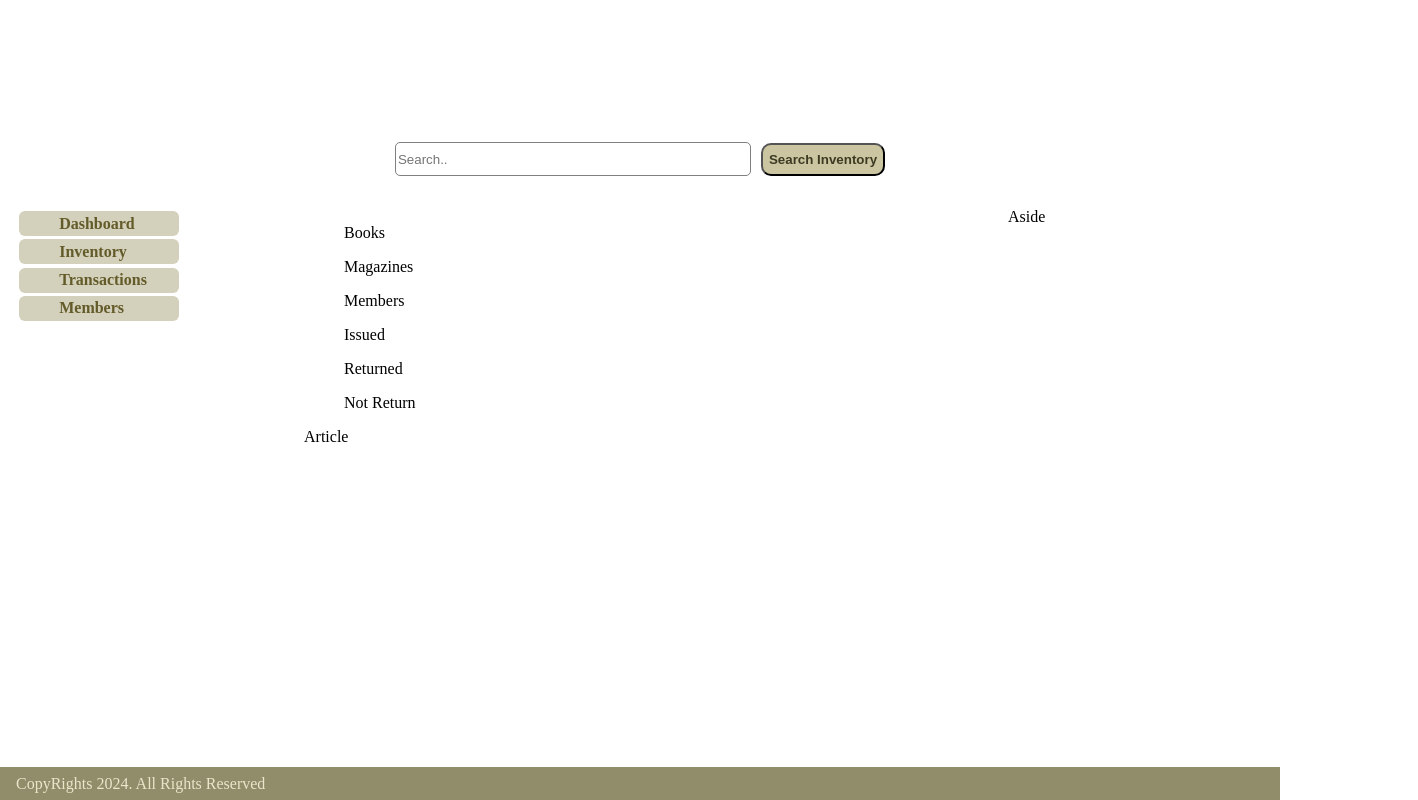
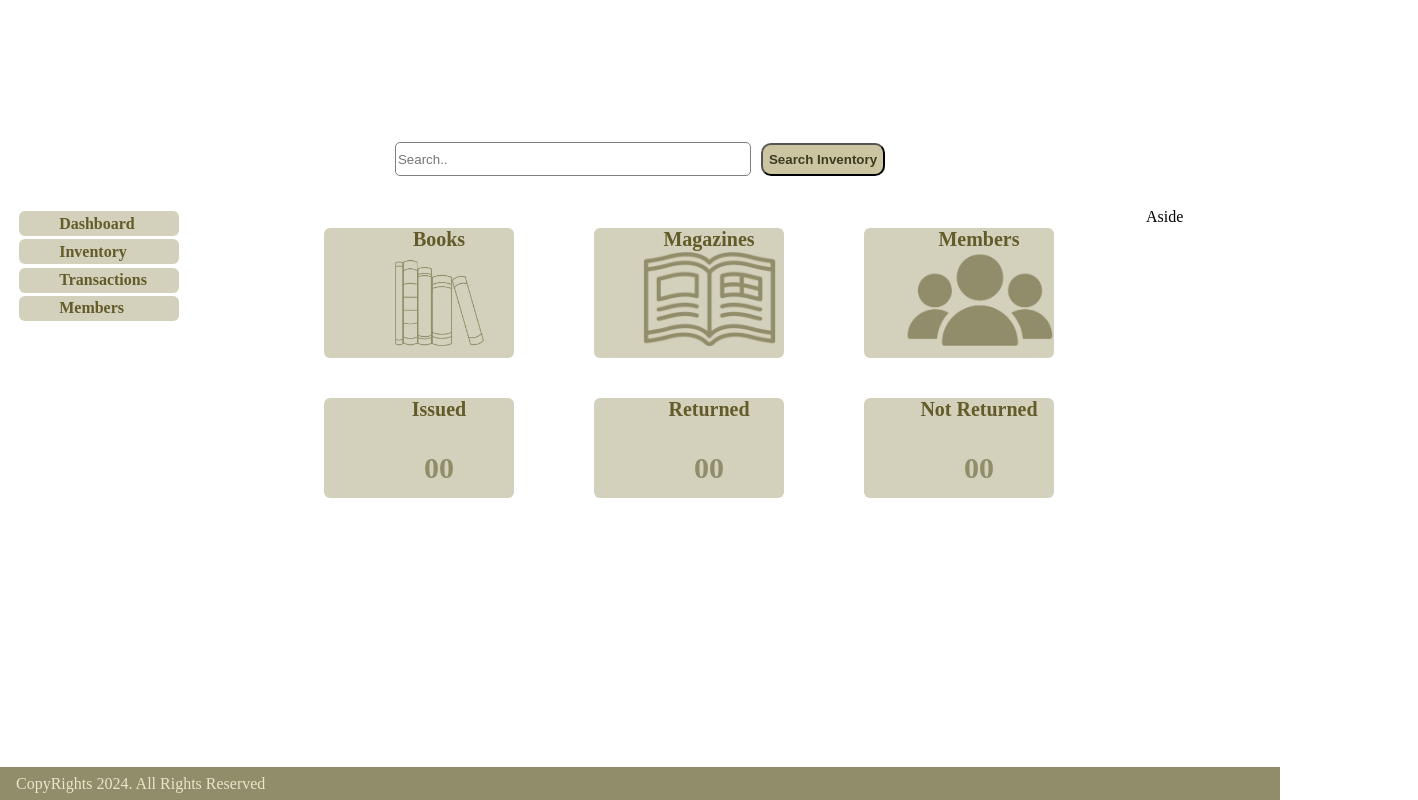
Before and after one commit to ItzelAlwarafi/ICM-Library, a website: page client/index.html in a window 1280 px wide. Shown: the whole page, 1418 px wide, since content can reach past the window. Drawn offline with Linux system fonts and the light colour scheme.

Commit message:
link styling and mediaport

```diff
--- a/client/index.html
+++ b/client/index.html
@@ -10,15 +10,18 @@
     <header> <input type="text" id="searchBar" placeholder="Search.."> <input type="button" id='searchbtn' value="Search Inventory">   </header>
     <div id="main">
         <article>
-            <ul> Books</ul>
-             <ul>Magazines</ul>
-             <ul>Members</ul>
-             <ul> Issued</ul>
-             <ul>Returned</ul>
-             <ul>Not Return</ul>
+            <div id="menulinks" >
+            <ul>Books <img src = '/images/Books.png'> </ul>
+             <ul>Magazines<img src = '/images/magizine.png'></ul>
+             <ul>Members<img src = '/images/Members.png'></ul>
+            </div>
+            <div id="bookStatus">
+             <ul> Issued <p> 00 </p></ul>
+             <ul>Returned <p> 00 </p></ul>
+             <ul>Not Returned <p> 00 </p></ul>
+            </div>
 
-
-            Article</article>
+            </article>
         <nav>
              <ul> Dashboard</ul>
              <ul>Inventory</ul>
--- a/client/style.css
+++ b/client/style.css
@@ -22,7 +22,10 @@ body {
   #main > nav {
     order: -1;
   }
-
+  p{
+    font-size: 30px;
+    color:#918c69;
+  }
   header,
   footer,
   article,
@@ -62,7 +65,66 @@ body {
     background-color:#d3d0bb;
     color: #635B29;
   }
+  article {
+    display: flex;
+    flex-direction: column
+  }
 
+  img{
+    width: auto;
+    height: 95px;
+  }
+  #menulinks{
+    display: flex;
+    flex-direction: row;
+  }
+#menulinks> ul{
+    margin-left: 1em;
+    height: 130px;
+    width: 150px;
+    background-color: #d3d0bb;
+    color:#635B29;
+    font-weight: bolder;
+    border-radius: 6px;
+    display: flex;
+    flex-direction: column;
+    align-items:center;
+    text-align:justify;
+    margin-right: 3em;
+    font-size:20px;
+
+}
+#menulinks> ul:hover{
+    background-color: #635B29;
+    opacity: .5;
+    color: #e5e1c5;
+}
+
+#bookStatus {
+    display: flex;
+    flex-direction: row;
+}
+#bookStatus> ul{
+    margin-left: 1em;
+    height: 100px;
+    width: 150px;
+    background-color: #d3d0bb;
+    color:#635B29;
+    font-weight: bolder;
+    border-radius: 6px;
+    display: flex;
+    flex-direction: column;
+    align-items:center;
+    margin-right: 3em;
+    font-size:20px;
+
+
+}
+#bookStatus> ul:hover{
+     background-color: #635B29;
+    opacity: .5;
+    color: #e5e1c5;
+}
 
   footer {
     background: #918c69;
```
Also changed, not shown: images/Books.png (added), images/Members.png (added), images/magizine.png (added).
